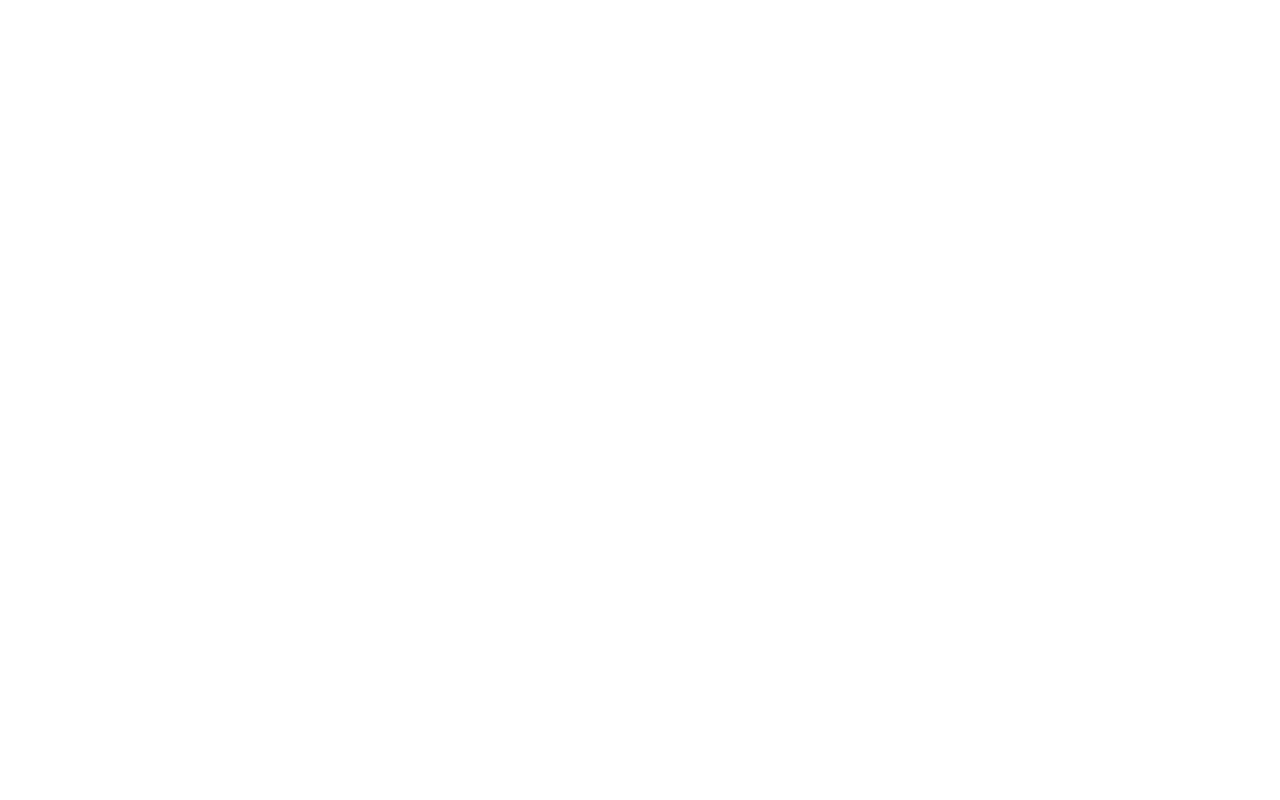
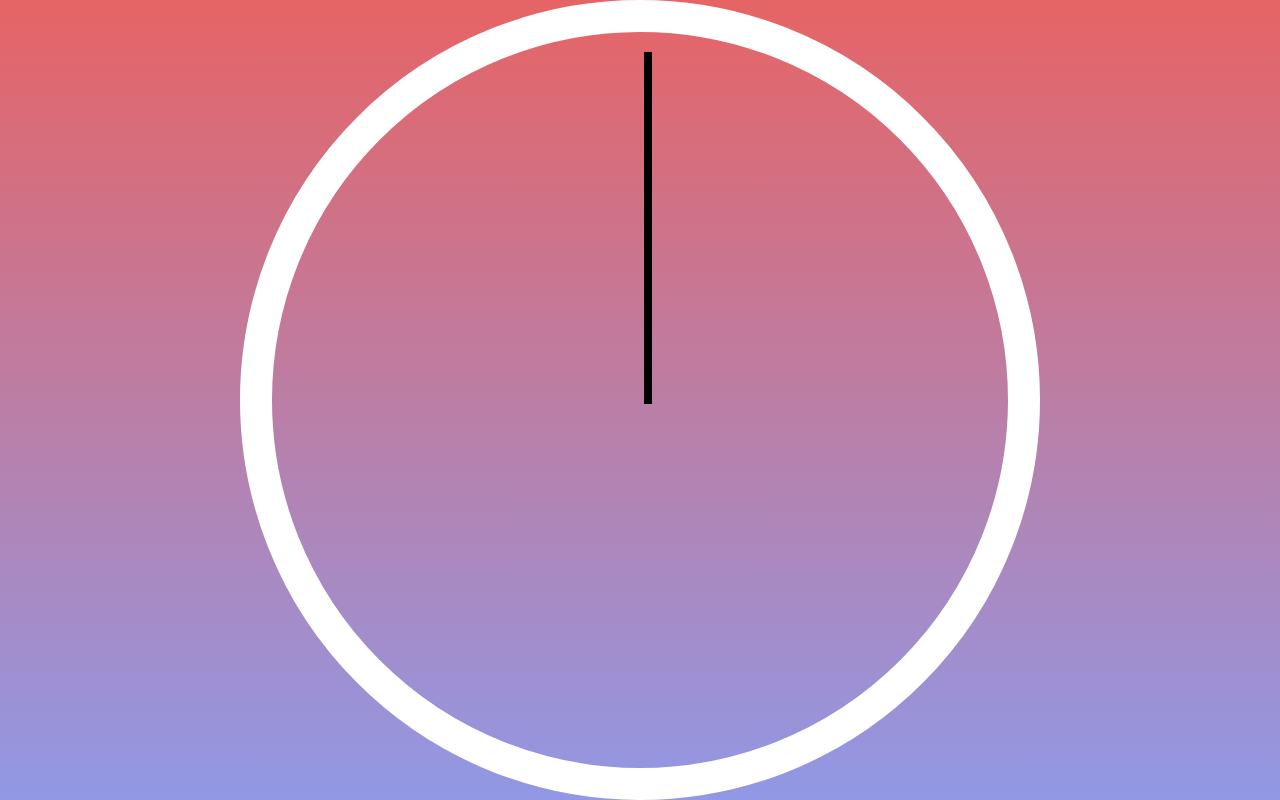
Before and after one commit to InwooLeeme/JsAnalogClick, a plain HTML site: page index.html in a window 1280 px wide. Drawn offline with Linux system fonts and the light colour scheme.

Commit message:
Complete clock styling
Comeplete the clock styling like a picture.
The clock looks simple and neat.

```diff
--- a/index.html
+++ b/index.html
@@ -7,6 +7,13 @@
     <link rel="stylesheet" href="style/style.css">
 </head>
 <body>
+    <main>
+        <div class="clockContainer">
+            <div class="hours hand"></div>
+            <div class="minutes hand"></div>
+            <div class="seconds hand"></div>
+        </div>
+    </main>
     <script src="src/clock.js"></script>
 </body>
 </html>
--- /dev/null
+++ b/style/clock.css
@@ -0,0 +1,28 @@
+.clockContainer {
+  width: 50rem;
+  height: 50rem;
+  border-radius: 50%;
+  border: 2rem solid white;
+}
+
+.clockContainer .hand {
+  position: absolute;
+  top: 50%;
+  width: 22em;
+  height: 0.5em;
+  background-color: black;
+  margin-left: 1.5em;
+  transform-origin: 100%;
+}
+
+.clockContainer .hours {
+  transform: rotate(90deg);
+}
+
+.clockContainer .minutes {
+  transform: rotate(90deg);
+}
+
+.clockContainer .seconds {
+  transform: rotate(90deg);
+}
--- a/style/style.css
+++ b/style/style.css
@@ -1 +1,20 @@
 @import "reset.css";
+@import "clock.css";
+
+* {
+  box-sizing: border-box;
+}
+
+body {
+  width: 100%;
+  height: 100vh;
+  background: linear-gradient(#e66465, #9198e5);
+}
+
+main {
+  width: 100%;
+  height: 100vh;
+  display: flex;
+  justify-content: center;
+  align-items: center;
+}
```
Also changed, not shown: 1 other file.
